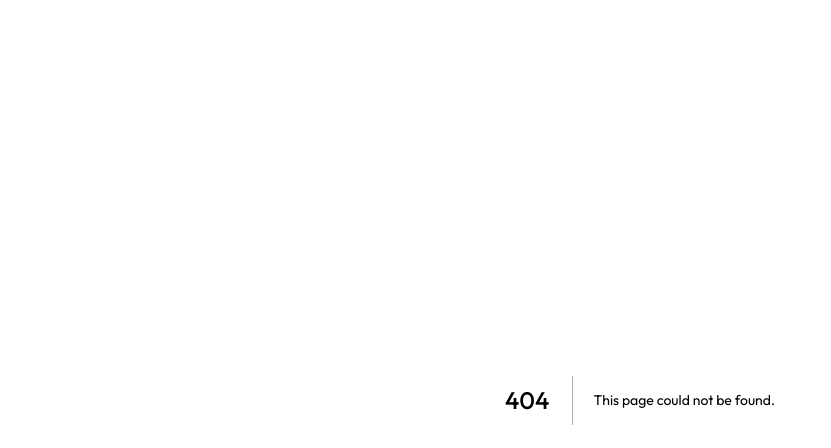
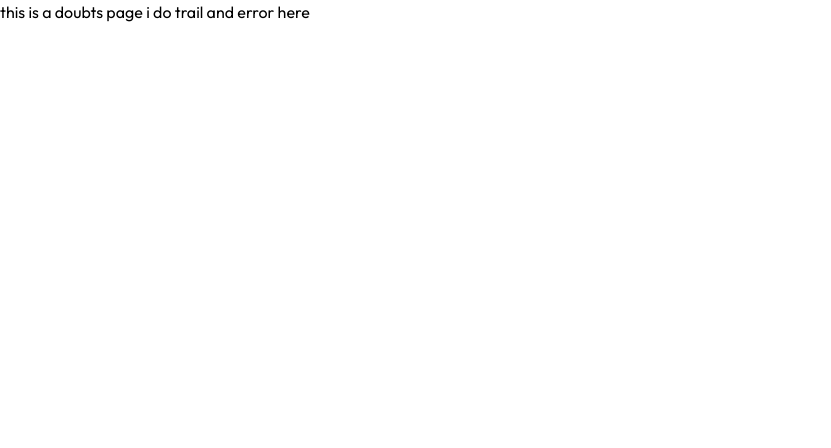
Before and after one commit to RavikrGTX/portfolio, a Next.js app: page /doubts in a window 1280 px wide. Before the commit this address had no page. Shown: the top 448 px of the page, without its empty margins (0-831 px from the left). Built offline with nearby package versions, Linux system fonts and the light colour scheme; a web font is replaced by a local one.

Commit message:
[fix]:Resolve mail issue

```diff
--- /dev/null
+++ b/src/app/doubts/page.jsx
@@ -0,0 +1,11 @@
+import React from 'react'
+
+const page = () => {
+  return (
+    <div>
+      this is a doubts page i do trail and error here
+    </div>
+  )
+}
+
+export default page
```
